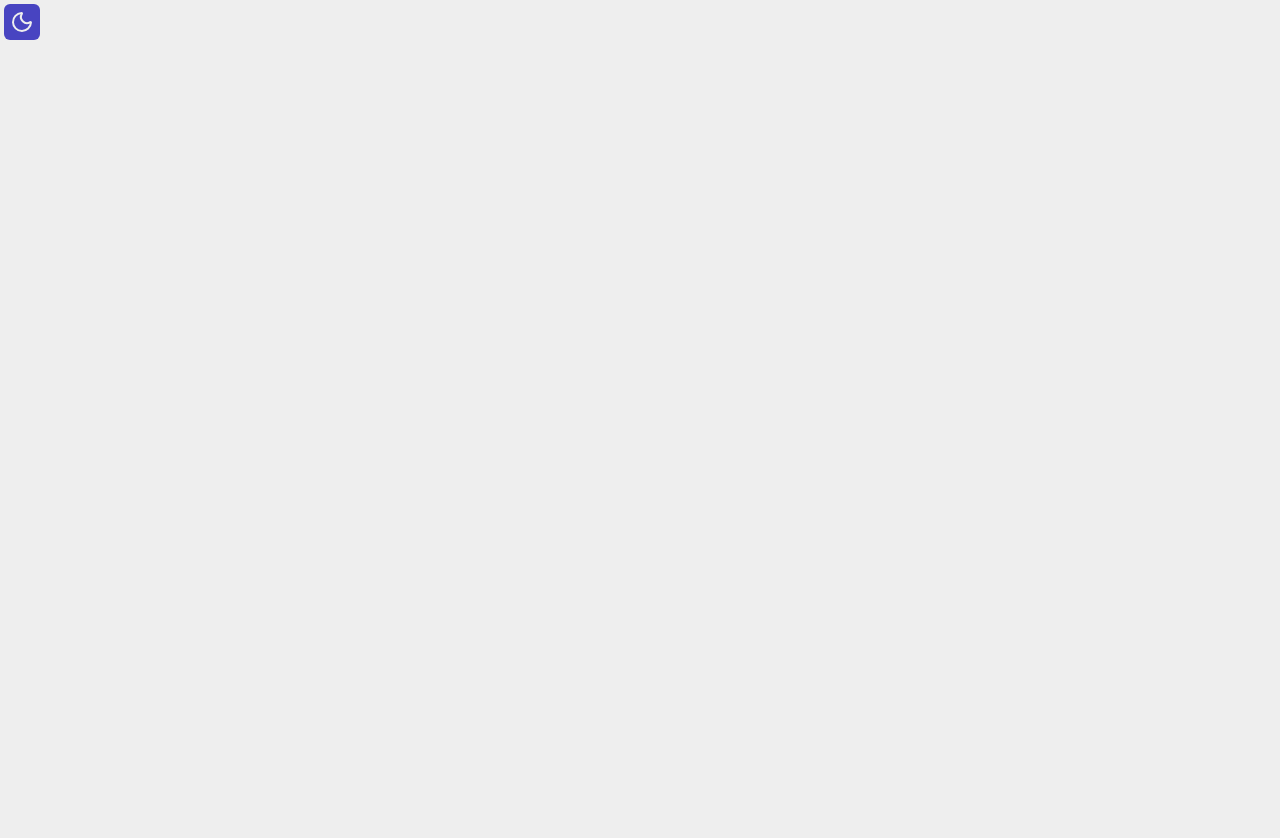
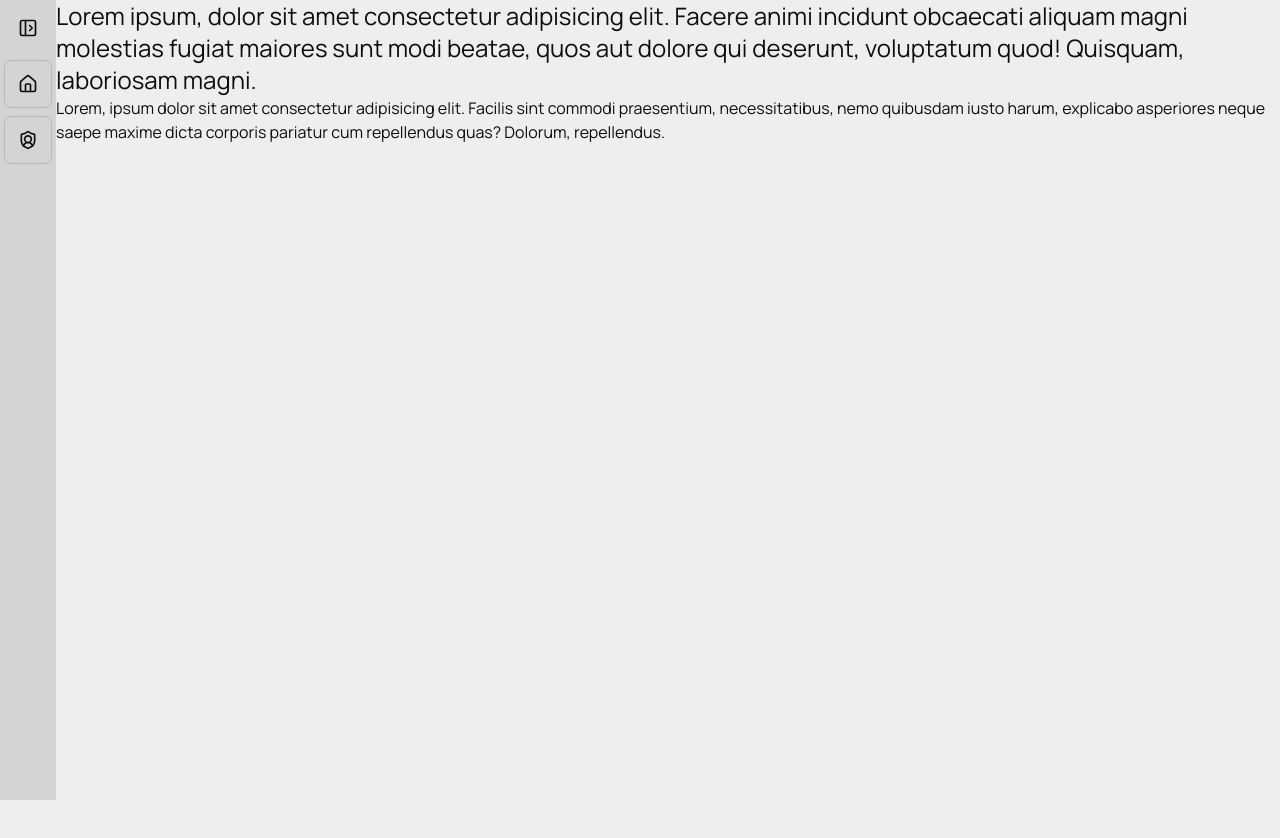
Before and after one commit to StinkyCheeseStudios/Sisyphus, a SvelteKit app: page / in a window 1280 px wide. Shown: the top 838 px of the page. Before the commit the page ends 800 px from the top, so only its background shows below. Built offline with nearby package versions, Linux system fonts and the light colour scheme.

Commit message:
Decent start to the root layout of the application
There is now a header and a sidebar that work nicely on all screen sizes. There is a clear template for rendering navigation items into the sidebar, but the NavDropdownButton component is not yet functional.

```diff
--- a/src/app.css
+++ b/src/app.css
@@ -39,7 +39,7 @@
 
   html {
     font-family: 'Manrope', Courier, monospace;
-    color: var(--color-light);
+    color: var(--color-fore);
   }
 
   body {
--- /dev/null
+++ b/src/lib/components/Logo.svelte
@@ -0,0 +1,7 @@
+<a
+  href="/"
+  class="flex justify-center items-center w-min h-full px-4 absolute -translate-x-1/2 left-1/2"
+>
+  <span>Sisy</span>
+  <span class="text-accent">phus</span>
+</a>
--- a/src/routes/+layout.svelte
+++ b/src/routes/+layout.svelte
@@ -3,10 +3,18 @@
 	import '../app.css';
 	import favicon from '$lib/assets/favicon.svg';
   import { Sun, Moon } from 'lucide-svelte';
+  import Header from './Header.svelte';
+  import SidebarNav from './SidebarNav.svelte';
 
 	let { children } = $props();
 
   let isDark = $state(false);
+  let isMenuOpen = $state(false);
+  $inspect(isMenuOpen);
+
+  function toggleMenu() {
+    isMenuOpen = !isMenuOpen;
+  }
 
   function toggleDarkMode() {
     if (isDark) {
@@ -49,17 +57,17 @@
 	<link rel="icon" href={favicon} />
 </svelte:head>
 
-<div class="min-h-dvh w-dvw flex flex-wrap gap-6 px-30 py-10 transition-colors">
-  <button
-    class="bg-accent text-main p-1.5 w-min h-min rounded-md fixed top-1 left-1"
-    onclick={toggleDarkMode}
-  >
-    {#if isDark}
-      <Sun />
-    {:else}
-      <Moon />
-    {/if}
-  </button>
+<!--Main content container with flex-col to set sidebar and page content below header-->
+<div class="min-h-dvh w-vw flex flex-col">
 
-  {@render children?.()}
+  <Header {toggleMenu} {isMenuOpen} />
+
+  <!--Flex row container for sidebar navigation and pages (children)-->
+  <div class="flex">
+    <SidebarNav {isMenuOpen} />
+
+    <div class="grow">
+      {@render children?.()}
+    </div>
+  </div>
 </div>
--- a/src/routes/+page.svelte
+++ b/src/routes/+page.svelte
@@ -0,0 +1,17 @@
+
+<!--JUST A SIMPLE TEST PAGE SO THAT I COULD TEST SCROLLING BEHAVIOUR FOR HEADER AND SIDEBAR-->
+<!--CAN BE REMOVED OR EDITED FREELY-->
+<div class="w-95% h-[300vh]">
+  <h1
+    class="text-2xl"
+  >
+    Lorem ipsum, dolor sit amet consectetur adipisicing elit. Facere animi incidunt obcaecati aliquam magni molestias
+    fugiat maiores sunt modi beatae, quos aut dolore qui deserunt, voluptatum quod! Quisquam, laboriosam magni.
+  </h1>
+
+  <p>
+    Lorem, ipsum dolor sit amet consectetur adipisicing elit. Facilis sint commodi praesentium, necessitatibus, nemo
+    quibusdam iusto harum, explicabo asperiores neque saepe maxime dicta corporis pariatur cum repellendus quas?
+    Dolorum, repellendus.
+  </p>
+</div>
--- /dev/null
+++ b/src/routes/Header.svelte
@@ -0,0 +1,32 @@
+<script>
+  import { Menu, PanelLeftClose, PanelLeftOpen } from "lucide-svelte";
+  import Logo from "$lib/components/Logo.svelte";
+
+  let { toggleMenu, isMenuOpen } = $props();
+</script>
+
+<header class="sticky top-0 h-14 bg-main-2 flex z-10 lg:invisible lg:fixed lg:pointer-events-none">
+
+  <!--Menu toggle button-->
+  <div class="h-14 w-14 flex justify-center items-center bg-main-2 visible">
+    <!--Stays clickable and visible even after header is made invisible and unclickable-->
+    <!--Looks like it's part of the sidebar after the lg breakpoint even though it is in the header-->
+    <button
+      class="w-12 h-12 flex justify-center items-center rounded-md hover:bg-main-3 transition duration-100
+        visible pointer-events-auto"
+      onclick={toggleMenu}
+    >
+      {#if isMenuOpen}
+        <Menu size={20} class="sm:hidden" />
+        <PanelLeftClose size={20} class="hidden sm:block" />
+      {:else}
+        <Menu size={20} class="sm:hidden" />
+        <PanelLeftOpen size={20} class="hidden sm:block" />
+      {/if}
+    </button>
+  </div>
+
+  <!--Logo is an anchor tag that routes to the home page. It centers itself in the parent-->
+  <Logo />
+
+</header>
--- /dev/null
+++ b/src/routes/NavDropdownButton.svelte
@@ -0,0 +1,23 @@
+<script>
+  import { ChevronRight } from "lucide-svelte";
+
+  let { item } = $props();
+</script>
+
+<!--THIS IS CURRENTLY JUST COPIED FROM NavItem.svelte. NOT A WORKING DROPDOWN-->
+<li class="w-full h-14 p-1">
+  <a
+    href={item.href}
+    class="w-full h-full hover:bg-main-3 border border-main-3 rounded-md flex items-center"
+  >
+    <div class="h-full aspect-square flex justify-center items-center">
+      <item.icon size={20} />
+    </div>
+    <span class="flex justify-center items-center ml-4">
+      {item.text}
+    </span>
+    <div class="ml-auto h-full aspect-square flex justify-center items-center">
+      <ChevronRight size={20} />
+    </div>
+  </a>
+</li>
--- /dev/null
+++ b/src/routes/NavItem.svelte
@@ -0,0 +1,22 @@
+<script>
+  import { ChevronRight } from "lucide-svelte";
+
+  let { item } = $props();
+</script>
+
+<li class="w-full h-14 p-1">
+  <a
+    href={item.href}
+    class="w-full h-full hover:bg-main-3 border border-main-3 rounded-md flex items-center"
+  >
+    <div class="h-full aspect-square flex justify-center items-center">
+      <item.icon size={20} />
+    </div>
+    <span class="flex justify-center items-center ml-4">
+      {item.text}
+    </span>
+    <div class="ml-auto h-full aspect-square flex justify-center items-center">
+      <ChevronRight size={20} />
+    </div>
+  </a>
+</li>
--- /dev/null
+++ b/src/routes/SidebarNav.svelte
@@ -0,0 +1,57 @@
+<script>
+	import Logo from '$lib/components/Logo.svelte';
+  import NavDropdownButton from './NavDropdownButton.svelte';
+  import NavItem from './NavItem.svelte';
+  import { House, ShieldUser, Pickaxe, BanknoteArrowDown, BanknoteX } from 'lucide-svelte';
+
+	let { isMenuOpen } = $props();
+
+  /* TO BE CHANGED */
+  /* These are obviously mostly joke routes and nav buttons for visual testing purposes only */
+  const NavigationItems = [
+		{ isDropdown: false, icon: House, text: 'Home', href: '/' },
+		{
+			isDropdown: true,
+			icon: ShieldUser,
+			text: 'Administration',
+			dropdownItems: [
+				{ icon: Pickaxe, text: 'Send Employees to Mine', href: '/work/mining' },
+				{ icon: BanknoteArrowDown, text: 'Drop Employee Wage', href: '/wages/reduce' },
+        { icon: BanknoteX, text: 'Stop Paying Employees', href: '/wages/remove' }
+			]
+		}
+	];
+</script>
+
+<nav
+	class="fixed lg:sticky top-0 left-0 z-2 flex h-dvh w-dvw flex-col bg-main-2 transition-all duration-300
+    sm:w-75 lg:translate-x-0 shrink-0
+    {isMenuOpen ? 'lg:w-75' : '-translate-x-full lg:w-14'}"
+>
+  <!--Logo centered at the top. Also functions as a spacer under the header-->
+	<div
+    class="h-14 w-full relative {isMenuOpen ? 'opacity-100' : 'opacity-0'} transition duration-300"
+  >
+	  <Logo />
+	</div>
+
+	<!--Inside pseudo corner radius element between header and sidebar-->
+	<div class="relative">
+		<div
+			class="absolute right-0 h-8 w-8 translate-x-full rounded-lg bg-transparent shadow-[-4px_-4px_var(--main-2)]
+        lg:hidden"
+		></div>
+	</div>
+
+  <!--CURRENTLY THE COMPONENTS ARE NOT YET COMPLETE. TBD.-->
+  <!--Rendering all the NavigationItems-->
+  <ul class="overflow-hidden">
+    {#each NavigationItems as item}
+      {#if !item.isDropdown}
+        <NavItem {item} />
+      {:else}
+        <NavDropdownButton {item} />
+      {/if}
+    {/each}
+  </ul>
+</nav>
```
